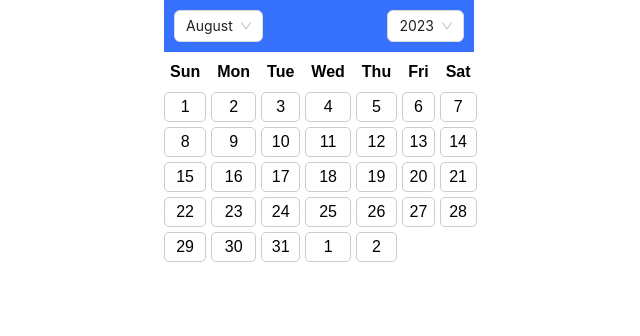
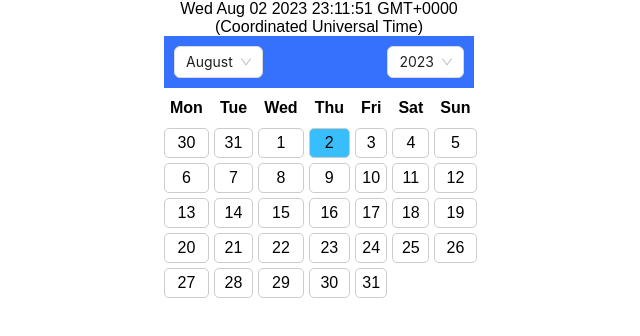
Before and after one commit to miroa88/React-Components, a React (Create React App) app: page / in a window 1280 px wide. Shown: the top 336 px of the page, without its empty margins (321-961 px from the left). Built offline with nearby package versions, Linux system fonts and the light colour scheme.

Commit message:
daypicker update

```diff
--- a/src/DatePicker.css
+++ b/src/DatePicker.css
@@ -13,8 +13,6 @@
     color: white; /* Change the text color to white */
     padding: 10px; /* Add padding for better appearance */
   }
-
-
 
   .days {
     display: grid;
@@ -34,6 +32,20 @@
     border: 1px solid #ccc;
     border-radius: 5px;
   }
+  .hide-day {
+    padding: 5px;
+    border: 1px solid #ccc;
+    border-radius: 5px;
+  }
+
+  .day:hover {
+    background-color: lightgray; /* or any other color you prefer */
+    cursor: pointer;
+  }
+
+  .selected {
+    background-color: rgb(56, 190, 252);
+  }
 
   button {
     background: none;
--- a/src/DatePicker.js
+++ b/src/DatePicker.js
@@ -4,10 +4,12 @@ import {
   format,
   addMonths,
   subMonths,
+  endOfMonth,
   startOfMonth,
   eachDayOfInterval,
   getYear,
   getMonth,
+  isSameDay
 } from 'date-fns';
 
 import './DatePicker.css';
@@ -22,7 +24,7 @@ const DatePicker = () => {
   }));
 
   const years = Array.from({ length: 10 }, (_, yearIndex) => {
-    const year = getYear(selectedMonth) - 5 + yearIndex;
+    const year = getYear(selectedMonth) - 1 + yearIndex;
     return { value: year, label: year.toString() };
   });
 
@@ -31,23 +33,50 @@ const DatePicker = () => {
     end: addMonths(selectedMonth, 1),
   });
 
-  const daysOfWeek = ['Sun', 'Mon', 'Tue', 'Wed', 'Thu', 'Fri', 'Sat'];
+  const getDaysInMonth = (selectedDate) => {
+    const startOfSelectedMonth = startOfMonth(selectedDate);
+    const endOfSelectedMonth = endOfMonth(selectedDate);
+    const daysInMonth = eachDayOfInterval({ start: startOfSelectedMonth, end: endOfSelectedMonth });
+    return [...daysInMonth];
+  }
 
-  const handleMonthChange = (event) => {
-    const newMonth = parseInt(event.target.value);
+  const daysOfWeek = ['Mon', 'Tue', 'Wed', 'Thu', 'Fri', 'Sat', 'Sun', ];
+
+  const handleMonthChange = (value) => {
+    console.log(selectedMonth.getDay())
+    const newMonth = parseInt(value);
     setSelectedMonth((prevMonth) => new Date(getYear(prevMonth), newMonth));
   };
 
-  const handleYearChange = (event) => {
-    const newYear = parseInt(event.target.value);
+  const handleYearChange = (value) => {
+    console.log(selectedMonth.getDay())
+    const newYear = parseInt(value);
     setSelectedMonth((prevMonth) => new Date(newYear, getMonth(prevMonth)));
+    handleStartOfMonth()
+
   };
+
+  const handleStartOfMonth = (selectedDate) => {
+    // const startOfSelectedMonth = startOfMonth(selectedDate);
+    const numberOfDaysFormLastMonth = selectedDate.getDay() - 1;
+    const daysInLastMonth = getDaysInMonth(subMonths(selectedDate, 1))
+    return daysInLastMonth.slice(-numberOfDaysFormLastMonth)
+  }
+
+  const handleDayChange = (clickedDay) => {
+
+    const daysToAdd = clickedDay.target.textContent - selectedMonth.getDate();
+    let newDate = new Date(selectedMonth);
+    newDate.setDate(selectedMonth.getDate() + daysToAdd);
+    setSelectedMonth(newDate)
+  }
 
   return (
     <div className="date-picker">
+      <div>{String(selectedMonth)}</div>
       <div className="header">
         <Select
-          value={getMonth(selectedMonth)}
+          defaultValue={getMonth(selectedMonth)}
           onChange={handleMonthChange}
           className="month-dropdown"
         >
@@ -58,7 +87,7 @@ const DatePicker = () => {
           ))}
         </Select>
         <Select
-          value={getYear(selectedMonth)}
+          defaultValue={getYear(selectedMonth)}
           onChange={handleYearChange}
           className="year-dropdown"
         >
@@ -69,7 +98,6 @@ const DatePicker = () => {
           ))}
         </Select>
 
-
       </div>
       <div className="days">
         {daysOfWeek.map((day) => (
@@ -77,8 +105,13 @@ const DatePicker = () => {
             {day}
           </div>
         ))}
-        {daysInMonth.map((day) => (
-          <div key={day} className="day">
+        {handleStartOfMonth(selectedMonth).map((day) => (
+          <div key={day} className= 'hide-day' >
+            {format(day, 'd')}
+          </div>
+        ))}
+        {getDaysInMonth(selectedMonth).map((day) => (
+          <div key={day} onClick={handleDayChange} className={`day ${isSameDay(selectedMonth, day) ? 'selected day' : 'day'}`} >
             {format(day, 'd')}
           </div>
         ))}
```
